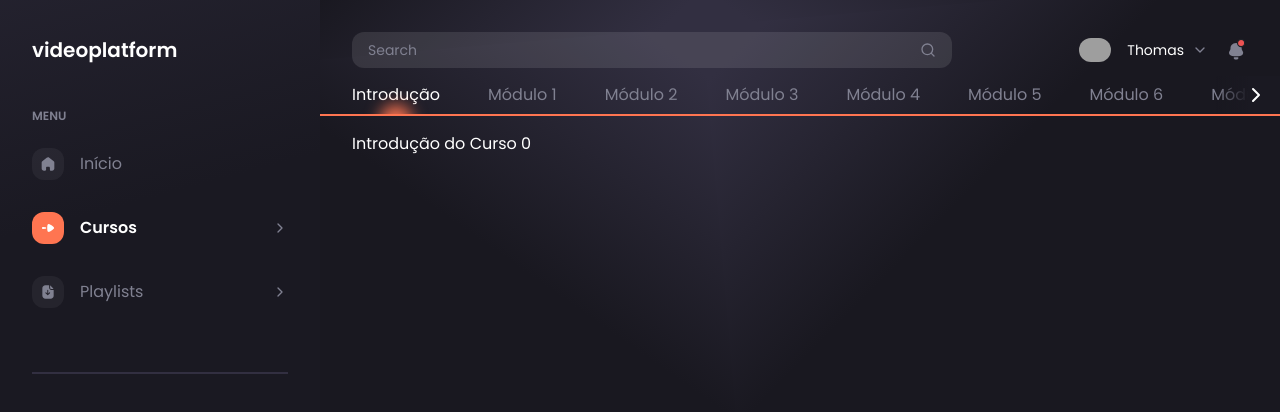
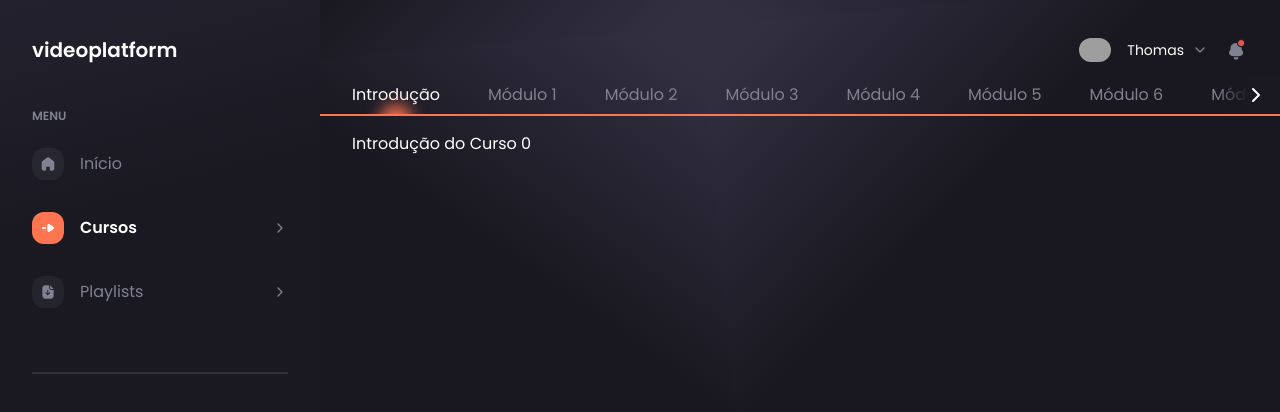
Before and after one commit to pedrogrigorio/next.js-course-platform, a Next.js app in the folder frontend/: page /courses/0/introduction in a window 1280 px wide. Shown: the top 412 px of the page. Built offline with nearby package versions, Linux system fonts and the light colour scheme; grey boxes are pictures that could not be loaded.

Commit message:
add conditional render keeping space to SearchBox

```diff
--- a/frontend/src/components/layout/Topbar/index.tsx
+++ b/frontend/src/components/layout/Topbar/index.tsx
@@ -3,17 +3,19 @@
 import ModulesTabs from '../ModulesTabs'
 import SearchBox from '@/components/ui/SearchBox'
 import User from '@/components/ui/User'
-import { useParams } from 'next/navigation'
+import { useParams, usePathname } from 'next/navigation'
 
 export default function Topbar() {
+  const pathname = usePathname()
   const params = useParams()
 
   const isCoursePage = params.id !== undefined
+  const isIntroductionPage = pathname.endsWith('/introduction')
 
   return (
     <div className="flex h-auto w-full flex-col">
       <div className="flex justify-between px-8 pb-2 pt-8">
-        <SearchBox />
+        <SearchBox display={isIntroductionPage} />
         <User />
       </div>
       {isCoursePage ? <ModulesTabs /> : <div className="h-10" />}
--- a/frontend/src/components/ui/SearchBox/index.tsx
+++ b/frontend/src/components/ui/SearchBox/index.tsx
@@ -1,8 +1,16 @@
 import { Search } from 'lucide-react'
 
-export default function SearchBox() {
+interface SearchBoxProps {
+  display: boolean
+}
+
+export default function SearchBox({ display }: SearchBoxProps) {
   return (
-    <div className="flex w-[600px] items-center gap-2 rounded-xl bg-white bg-opacity-10 px-4 py-2">
+    <div
+      className={`flex w-[600px] items-center gap-2 rounded-xl bg-white bg-opacity-10 px-4 py-2 ${
+        display ? 'invisible' : ''
+      }`}
+    >
       <input
         type="text"
         placeholder="Search"
```
